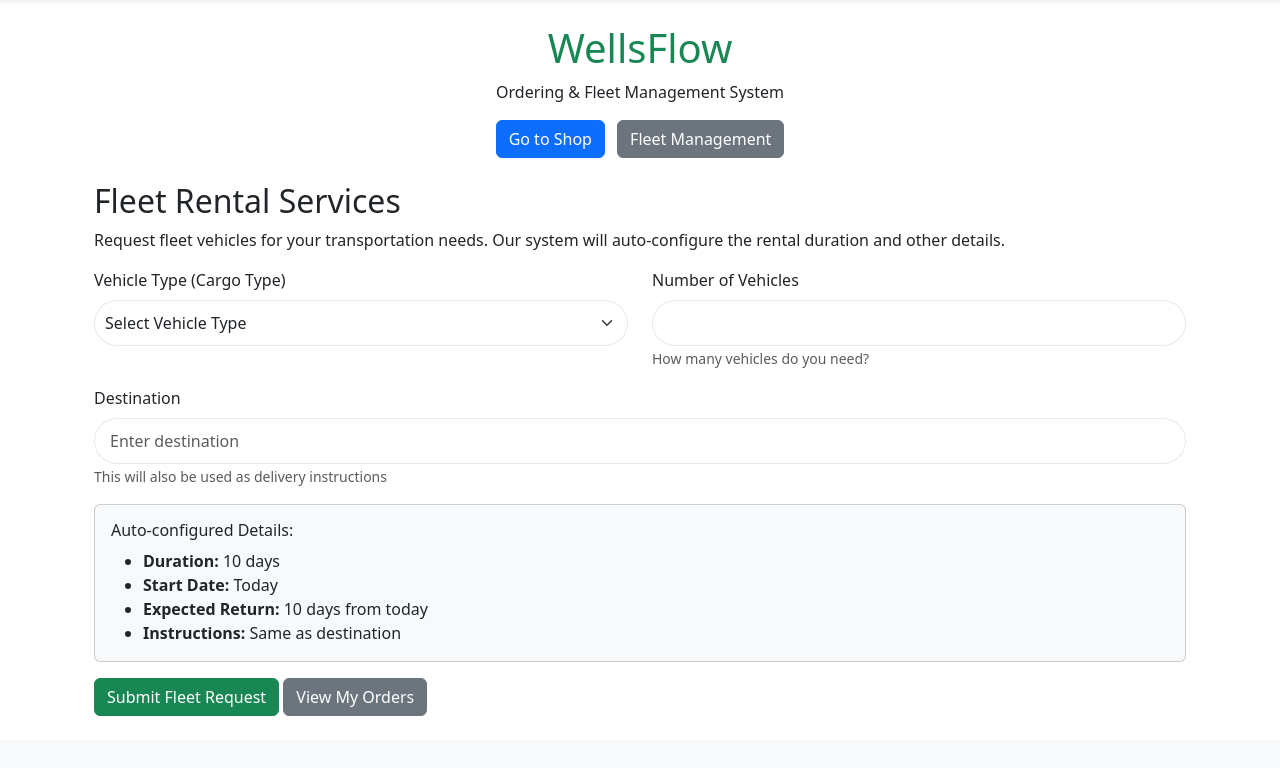
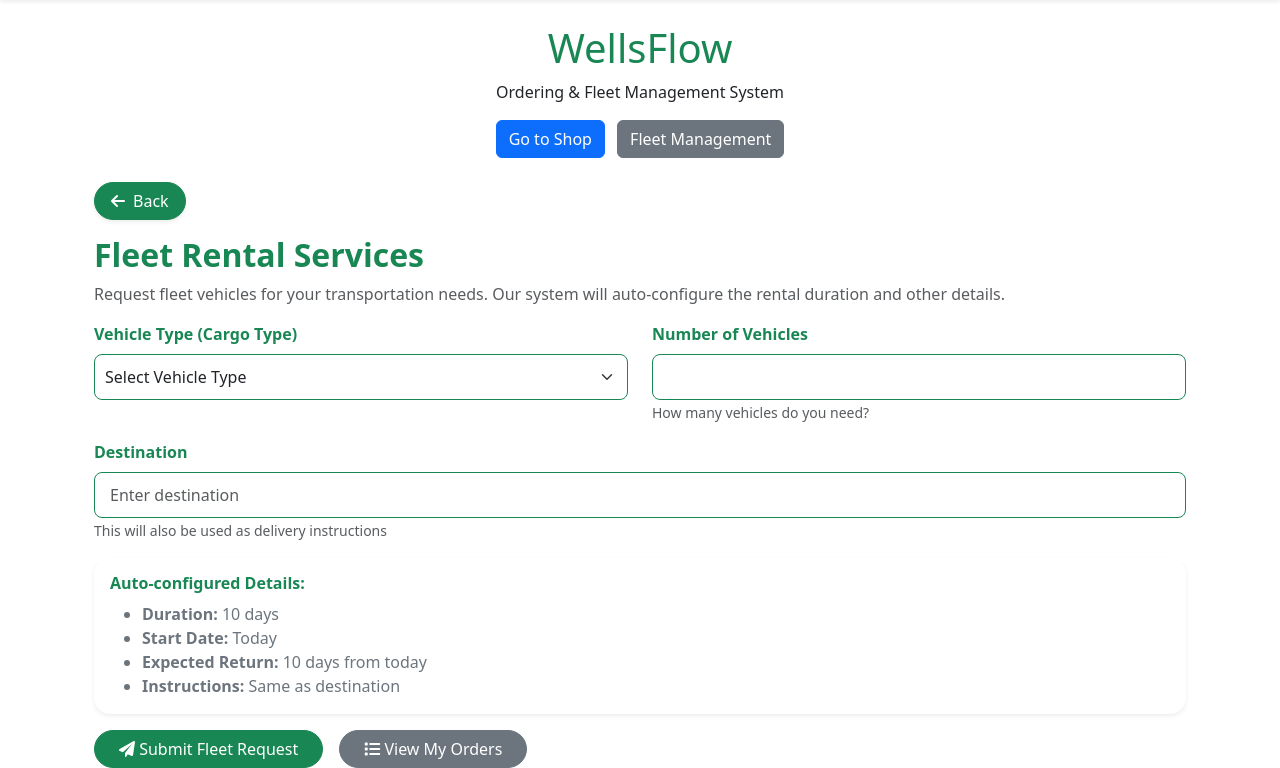
Before and after one commit to Stephen-Austine/-WellsFlow-Green-Wells-, a Python web app: template greenwells_wellsflow/templates/fleet/customer_request.html in a window 1280 px wide. Shown: the part 60-828 px from the top of the page. Before the commit the page ends 776 px from the top, so only its background shows below. Run offline with Jinja, Linux system fonts and the light colour scheme; the template is opened without the code that fills it, so the values that code supplies are empty.

Commit message:
added a back button customer_request (fleet on the web (customers))

```diff
--- a/greenwells_wellsflow/templates/fleet/customer_request.html
+++ b/greenwells_wellsflow/templates/fleet/customer_request.html
@@ -1,14 +1,22 @@
 {% extends "base2.html" %}
 {% block content %}
-<div class="container">
-    <h2>Fleet Rental Services</h2>
-    <p>Request fleet vehicles for your transportation needs. Our system will auto-configure the rental duration and other details.</p>
+<div class="container mt-3">
+
+    <!-- 🔙 Back Button -->
+    <div class="mb-3">
+        <button class="btn btn-success d-flex align-items-center gap-2 rounded-pill shadow-sm px-3" onclick="window.history.back()">
+            <i class="fas fa-arrow-left"></i> Back
+        </button>
+    </div>
+
+    <h2 class="fw-bold text-success">Fleet Rental Services</h2>
+    <p class="text-muted">Request fleet vehicles for your transportation needs. Our system will auto-configure the rental duration and other details.</p>
 
     <form method="POST">
         <div class="row">
             <div class="col-md-6 mb-3">
-                <label for="vehicle_type" class="form-label">Vehicle Type (Cargo Type)</label>
-                <select name="vehicle_type" id="vehicle_type" class="form-select" required>
+                <label for="vehicle_type" class="form-label fw-semibold text-success">Vehicle Type (Cargo Type)</label>
+                <select name="vehicle_type" id="vehicle_type" class="form-select rounded-3 border-success" required>
                     <option value="">Select Vehicle Type</option>
                     <option value="Fuel">Fuel Tanker</option>
                     <option value="Gas">Gas Delivery Truck</option>
@@ -22,22 +30,22 @@
             </div>
 
             <div class="col-md-6 mb-3">
-                <label for="quantity" class="form-label">Number of Vehicles</label>
-                <input type="number" name="quantity" id="quantity" class="form-control" min="1" max="100" required>
+                <label for="quantity" class="form-label fw-semibold text-success">Number of Vehicles</label>
+                <input type="number" name="quantity" id="quantity" class="form-control rounded-3 border-success" min="1" max="100" required>
                 <small class="form-text text-muted">How many vehicles do you need?</small>
             </div>
         </div>
 
         <div class="mb-3">
-            <label for="destination" class="form-label">Destination</label>
-            <input type="text" name="destination" id="destination" class="form-control" placeholder="Enter destination" required>
+            <label for="destination" class="form-label fw-semibold text-success">Destination</label>
+            <input type="text" name="destination" id="destination" class="form-control rounded-3 border-success" placeholder="Enter destination" required>
             <small class="form-text text-muted">This will also be used as delivery instructions</small>
         </div>
 
-        <div class="card bg-light mb-3">
+        <div class="card bg-white border-0 shadow-sm mb-3 rounded-4">
             <div class="card-body">
-                <h6>Auto-configured Details:</h6>
-                <ul class="mb-0">
+                <h6 class="text-success fw-bold">Auto-configured Details:</h6>
+                <ul class="mb-0 text-secondary">
                     <li><strong>Duration:</strong> 10 days</li>
                     <li><strong>Start Date:</strong> Today</li>
                     <li><strong>Expected Return:</strong> 10 days from today</li>
@@ -46,8 +54,17 @@
             </div>
         </div>
 
-        <button type="submit" class="btn btn-success">Submit Fleet Request</button>
-        <a href="{{ url_for('fleet.fleet_orders') }}" class="btn btn-secondary">View My Orders</a>
+        <div class="d-flex gap-3">
+            <button type="submit" class="btn btn-success rounded-pill px-4">
+                <i class="fas fa-paper-plane"></i> Submit Fleet Request
+            </button>
+            <a href="{{ url_for('fleet.fleet_orders') }}" class="btn btn-secondary rounded-pill px-4">
+                <i class="fas fa-list"></i> View My Orders
+            </a>
+        </div>
     </form>
 </div>
+
+<!-- Font Awesome for icons -->
+<link rel="stylesheet" href="https://cdnjs.cloudflare.com/ajax/libs/font-awesome/6.0.0/css/all.min.css">
 {% endblock %}
```
